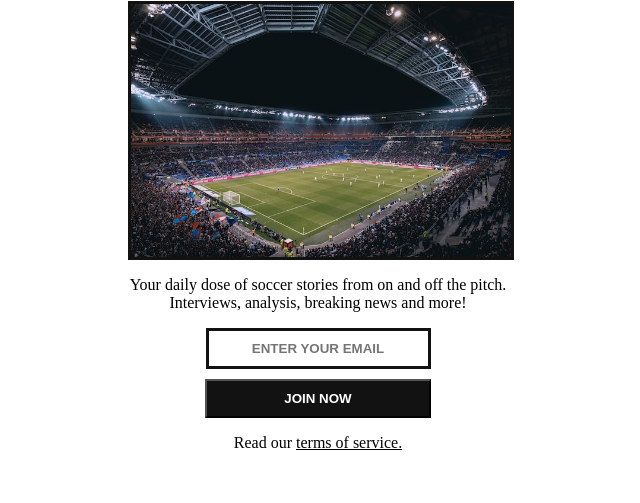
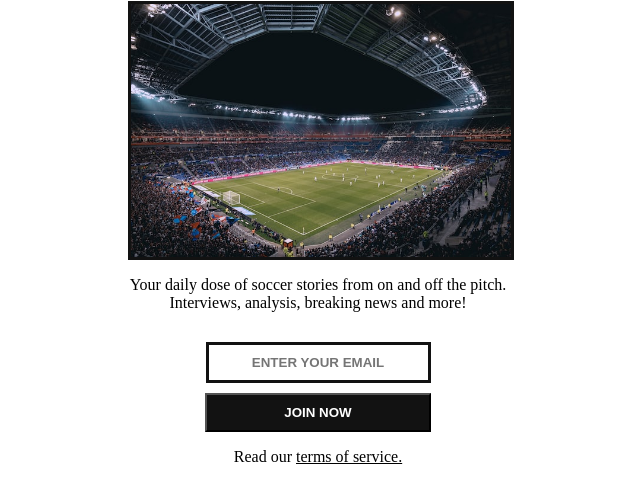
Before and after one commit to Sarath2003/The-Daily-Dribble-Newsletter, a website built with Vite: page index.html in a window 1280 px wide. Shown: the part 79-582 px from the top of the page, without its empty margins (322-962 px from the left). Built offline with nearby package versions, Linux system fonts and the light colour scheme.

Commit message:
Update style.css

```diff
--- a/style.css
+++ b/style.css
@@ -18,7 +18,7 @@ img{
 
 input{
     display: block;
-    margin: 10px auto;
+    margin: 30px auto 10px auto;
     padding: 10px 20px;
     text-align: center;
     border: 3px solid #121212;
```
